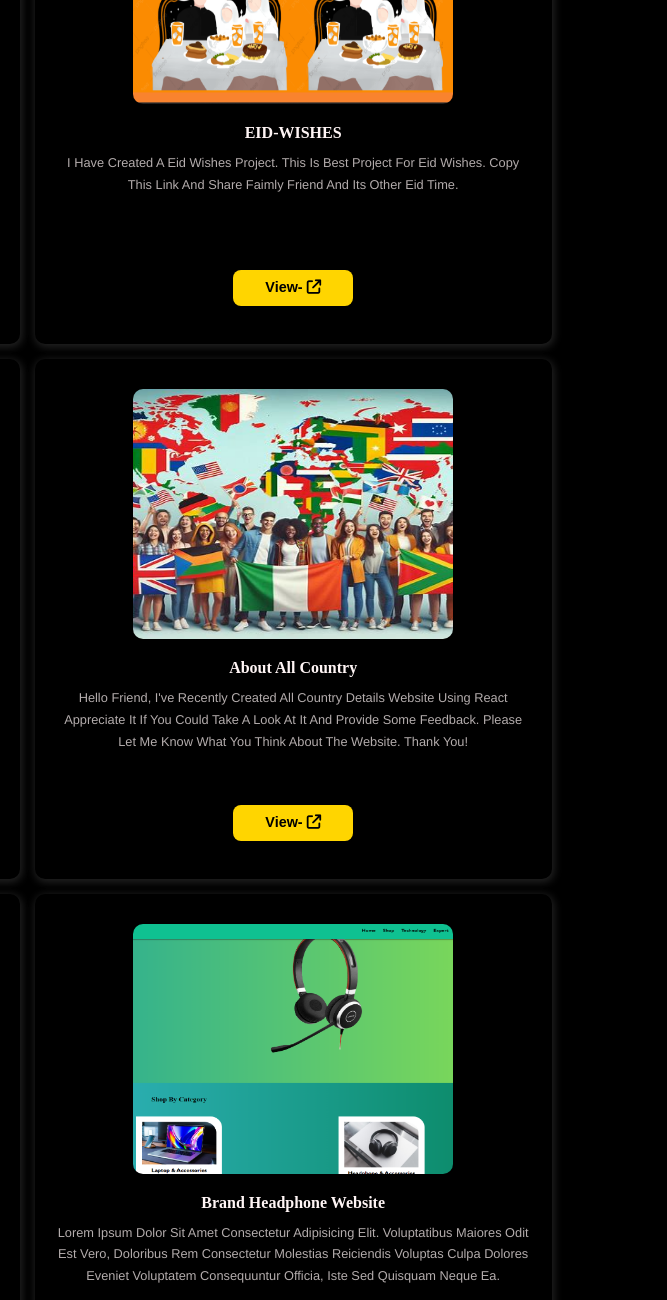
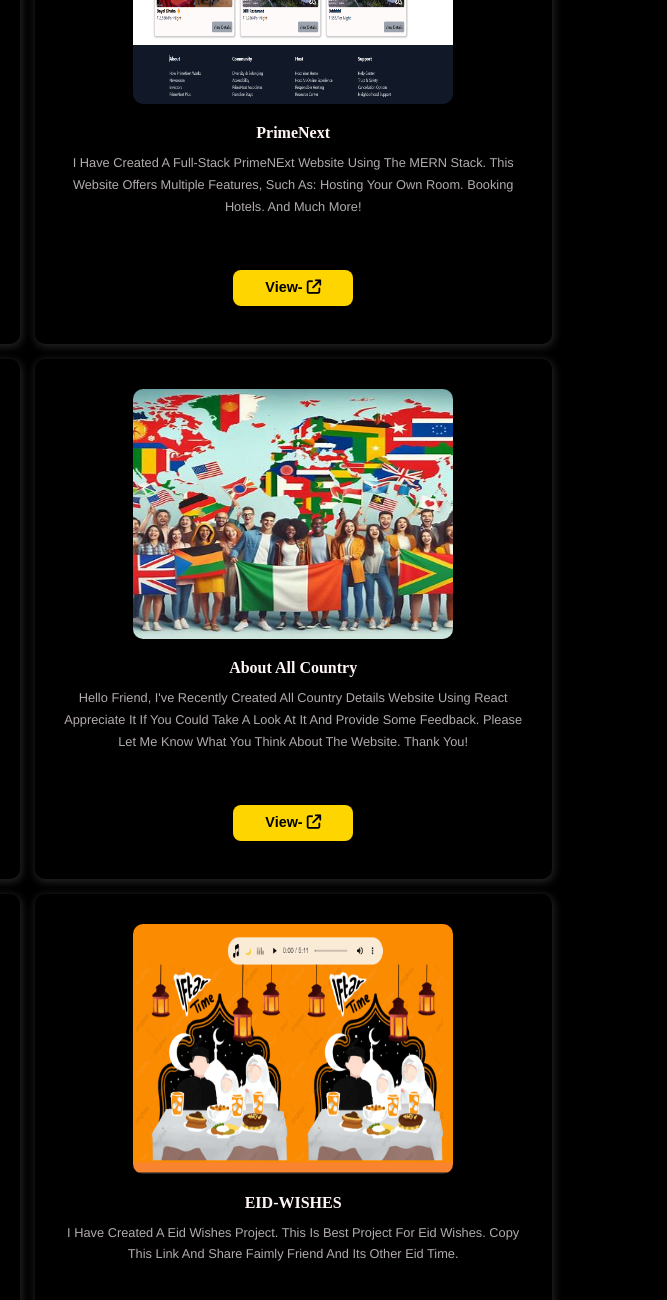
Before and after one commit to CoderSam049/my-portfolio, a plain HTML site: page index.html in a window 1280 px wide. Shown: the part 1660-2960 px from the top of the page, 613-1280 px from the left. Drawn offline with nearby package versions, Linux system fonts and the light colour scheme; no server answers.

Commit message:
add project

```diff
--- a/index.html
+++ b/index.html
@@ -269,13 +269,12 @@
                 </div>
                 <div class="project" data-aos="fade-up" data-aos-offset="200" data-aos-delay="50"
                     data-aos-duration="1000">
-                    <img loading="lazy" class="EIDwishpic" src="eidproject.png" alt="eid wishesh" srcset="">
-                    <h4>EID-WISHES</h4>
+                    <img loading="lazy" src="icon/primeNext.png" alt="" draggable="false">
+                    <h4>PrimeNext</h4>
                     <div class="projectdescription">
-                        <p>I have created a eid wishes project. this is best project for Eid wishes. copy this link and
-                            share
-                            faimly friend and its other Eid time.
-
+                        <p>I have created a full-stack PrimeNExt website using the MERN stack. This website offers multiple features, such as: Hosting your own room.
+                            Booking hotels.
+                            And much more!
                         </p>
                     </div>
 
@@ -283,6 +282,9 @@
                             class="fa-solid fa-arrow-up-right-from-square"></i></button>
 
                 </div>
+
+
+
                 <div class="project apnacollege" data-aos="fade-up" data-aos-offset="200" data-aos-delay="50"
                     data-aos-duration="1000">
                     <img loading="lazy" src="apnacollege.png" alt="apna college">
@@ -340,15 +342,22 @@
 
                 <div class="project" data-aos="fade-up" data-aos-offset="200" data-aos-delay="50"
                     data-aos-duration="1000">
-                    <img loading="lazy" class="musicweb" src="icon/musicweb.png">
-                    <h4>Brand Headphone website</h4>
+                    <img loading="lazy" class="EIDwishpic" src="eidproject.png" alt="eid wishesh" srcset="">
+                    <h4>EID-WISHES</h4>
                     <div class="projectdescription">
-                        <p>Lorem ipsum dolor sit amet consectetur adipisicing elit. Voluptatibus maiores odit est vero,
-                            doloribus rem consectetur molestias reiciendis voluptas culpa dolores eveniet voluptatem
-                            consequuntur officia, iste sed quisquam neque ea.</p>
-                    </div> <button data-aos="fade-right" data-aos-delay="150" class="projectbtn">View- <i
+                        <p>I have created a eid wishes project. this is best project for Eid wishes. copy this link and
+                            share
+                            faimly friend and its other Eid time.
+
+                        </p>
+                    </div>
+
+                    <button class="projectbtn" data-aos="fade-right" data-aos-delay="150">View- <i
                             class="fa-solid fa-arrow-up-right-from-square"></i></button>
+
                 </div>
+
+
 
 
 
--- a/script.js
+++ b/script.js
@@ -4,6 +4,7 @@ const btns = document.querySelectorAll(".projectbtn");
 //project links--------
 const projectLink = [
   "https://apnamanuu-education.netlify.app/",
+  "https://primenests.onrender.com/listing",
   "https://eidmubark-whishes.netlify.app/",
   "https://apnacollegeclone-by-samirkhan.netlify.app/",
   "https://about-all-country.netlify.app/",
```
Also changed, not shown: icon/primeNext.png (added).
